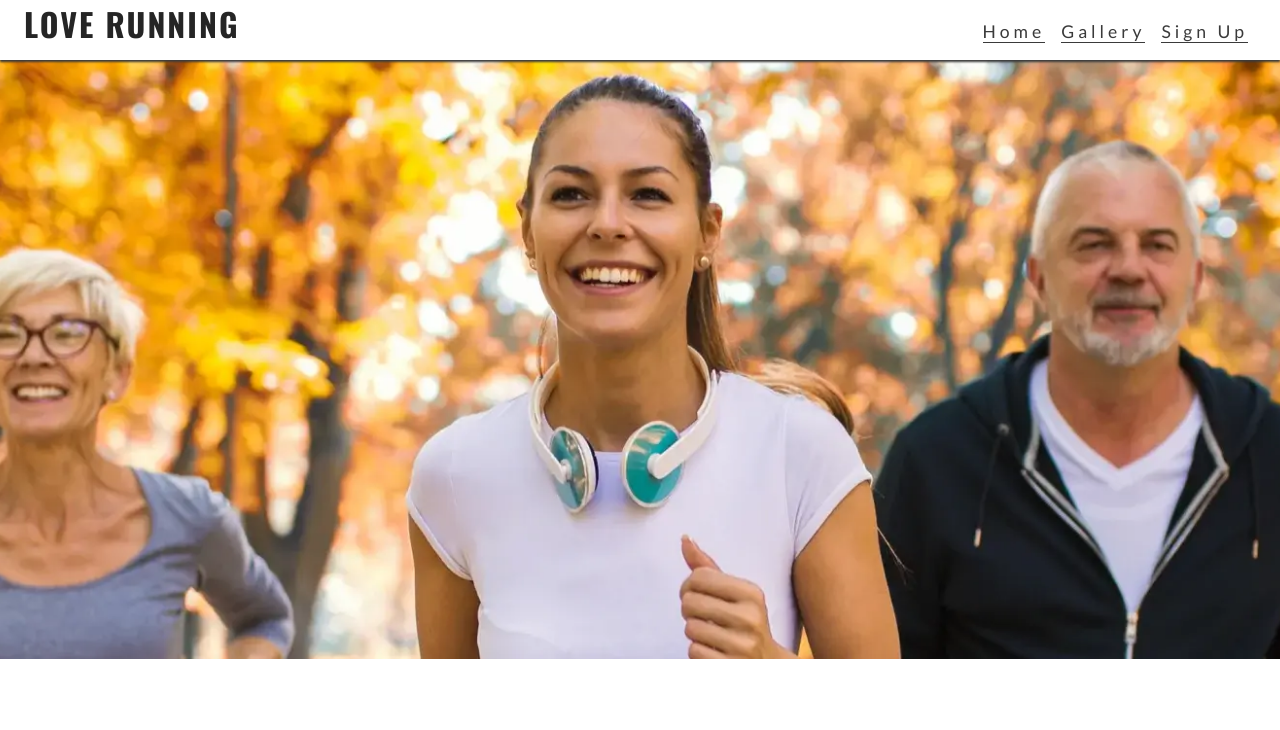
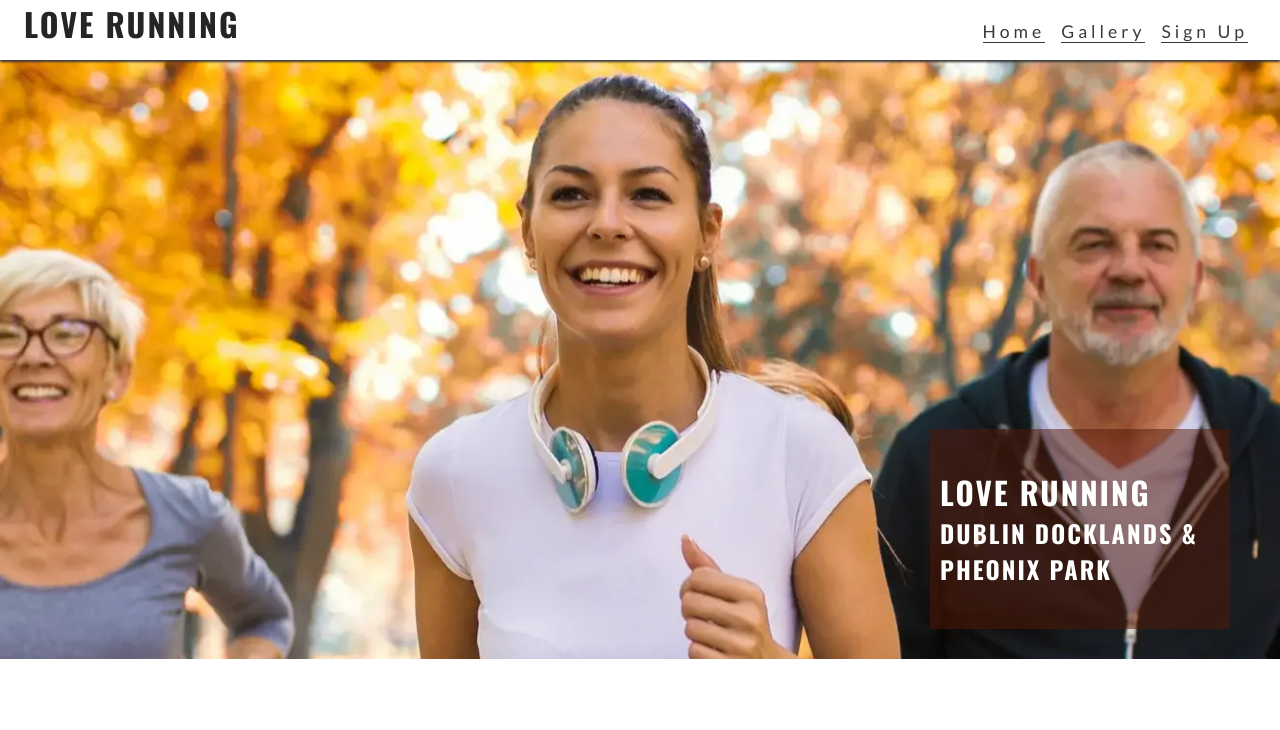
Before and after one commit to Rhain-U/love-running, a plain HTML site: page index.html in a window 1280 px wide. Shown: the top 730 px of the page. Drawn offline with nearby package versions, Linux system fonts and the light colour scheme.

Commit message:
Add cover text with club name and loctions

```diff
--- a/assets/css/style.css
+++ b/assets/css/style.css
@@ -16,6 +16,13 @@ body {
     color:#3a3a3a;
     font-family:"lato", sans-serif;
 
+}
+
+h1,h2,h3 {
+    font-family:"Oswald", sans-serif;
+    text-transform:uppercase;
+    letter-spacing: 2px;
+    color: #252525;
 }
 
 }
@@ -39,12 +46,7 @@ header a {
     color:inherit;
 }
 
-h1 {
-    font-family:"Oswald", sans-serif;
-    text-transform:uppercase;
-    letter-spacing: 2px;
-    color: #252525;
-}
+
 
 #menu {
     font-size: 110%;
@@ -100,9 +102,24 @@ main {
     height:600px;
     width:100%;
    background: url("../images/hero-image.webp") no-repeat center center/cover;
+   position: relative;
 }
 
+#cover-text {
+    /*final rgba value sets the opocity so it is semi-transparent*/
+    background-color: rgba(85, 25, 7, 0.5);
+    font-size: 130%;
+    position: absolute;
+    bottom:30px;
+    width:80%;
+    min-height: 200px;
+    padding-top: 40px;
+    padding-left: 10px;
+}
 
+#cover-text > h2, #cover-text >h3{
+    color: #ffffff;
+}
 /*Footer*/
 footer {
     #social-networks {
@@ -155,9 +172,15 @@ nav {
 
 /*Main content*/
 main {
-    /*Push content own to accomodate larger header*/
+    /*Push main content own to accomodate larger header*/
     margin-top: 59px
 }
+/*Hero*/
+#cover-text {
+    width:300px;
+    right:50px;
+}
+
 }
 
 /*Large devices (laptops and desktops, 992px and up) */
--- a/index.html
+++ b/index.html
@@ -41,6 +41,10 @@
     <!--Main content-->
     <main>
      <section id="hero">
+     <div id="cover-text">
+        <h2>Love Running</h2>
+        <h3>Dublin Docklands & Pheonix Park</h3>
+     </div>
 
      </section>
     </main>
```
